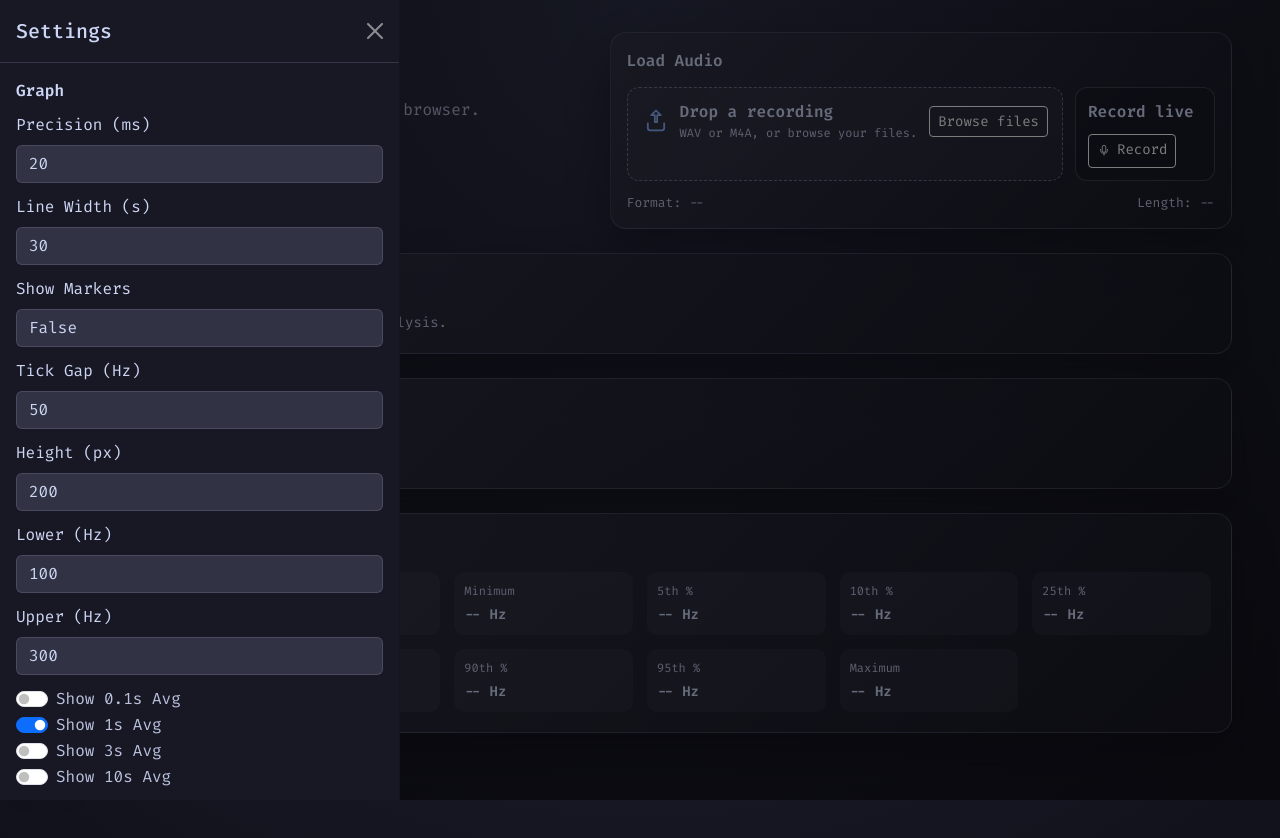
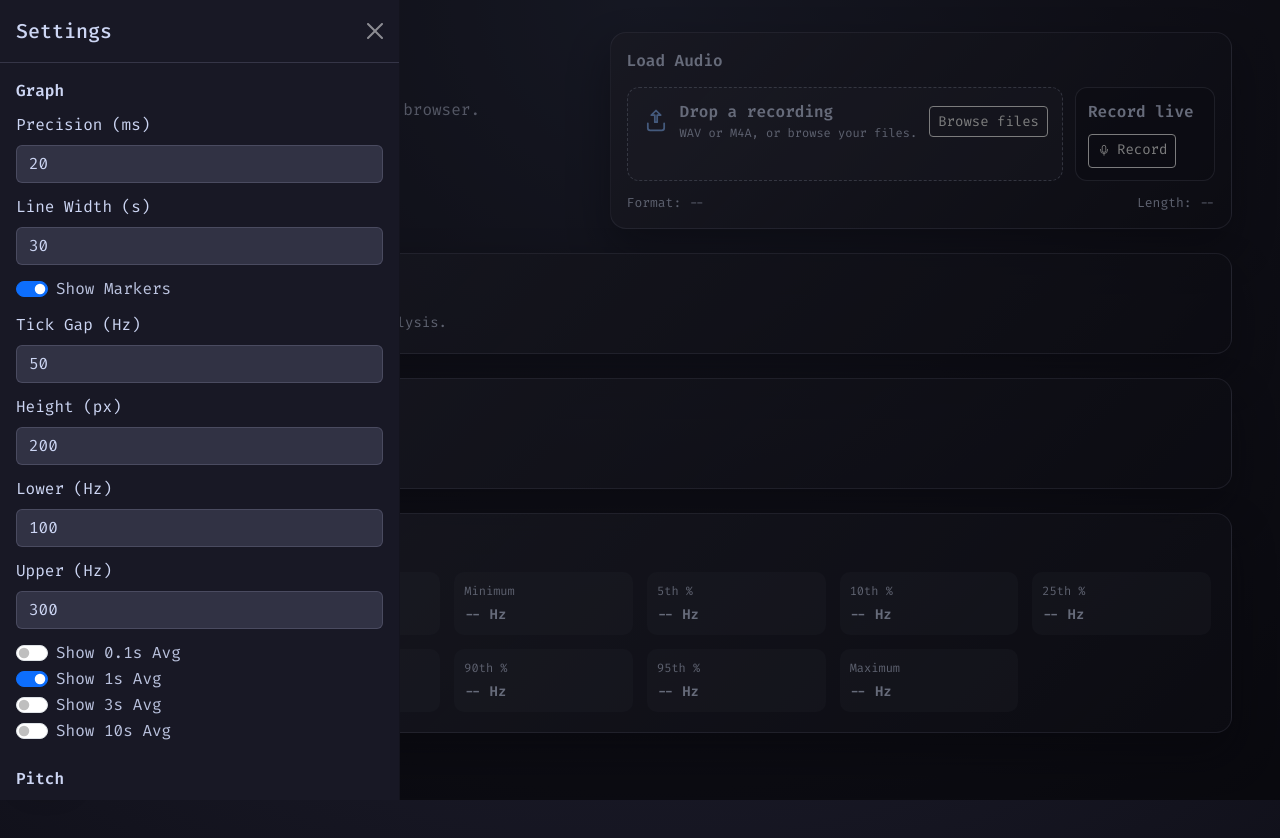
Before and after one commit to soerenberg/VoiceOwl, a React (Create React App) app in the folder voice-owl/: page / in a window 1280 px wide. Both pictures are taken after a click on the button 46 px from the left and 754 px from the top of the page. Shown: the top 838 px of the page. Built offline with nearby package versions, Linux system fonts and the light colour scheme.

Commit message:
Adjust show markers setting.

```diff
--- a/voice-owl/src/App.js
+++ b/voice-owl/src/App.js
@@ -14,7 +14,7 @@ function App() {
   const [settings, setSettings] = useState({
     precisionMs: 20,
     graphLineWidth: 30,
-    graphMarkers: false,
+    graphMarkers: true,
     graphTickGap: 50,
     graphLineHeight: 200,
     graphLower: 100,
--- a/voice-owl/src/components/SideMenu.js
+++ b/voice-owl/src/components/SideMenu.js
@@ -44,14 +44,12 @@ const SideMenu = ({
             </Form.Select>
           </Form.Group>
           <Form.Group className="side-menu__field">
-            <Form.Label>Show Markers</Form.Label>
-            <Form.Select
-              value={settings.graphMarkers ? 'true' : 'false'}
-              onChange={(event) => update('graphMarkers', event.target.value === 'true')}
-            >
-              <option value="false">False</option>
-              <option value="true">True</option>
-            </Form.Select>
+            <Form.Check
+              type="switch"
+              label="Show Markers"
+              checked={settings.graphMarkers}
+              onChange={(event) => update('graphMarkers', event.target.checked)}
+            />
           </Form.Group>
           <Form.Group className="side-menu__field">
             <Form.Label>Tick Gap (Hz)</Form.Label>
```
